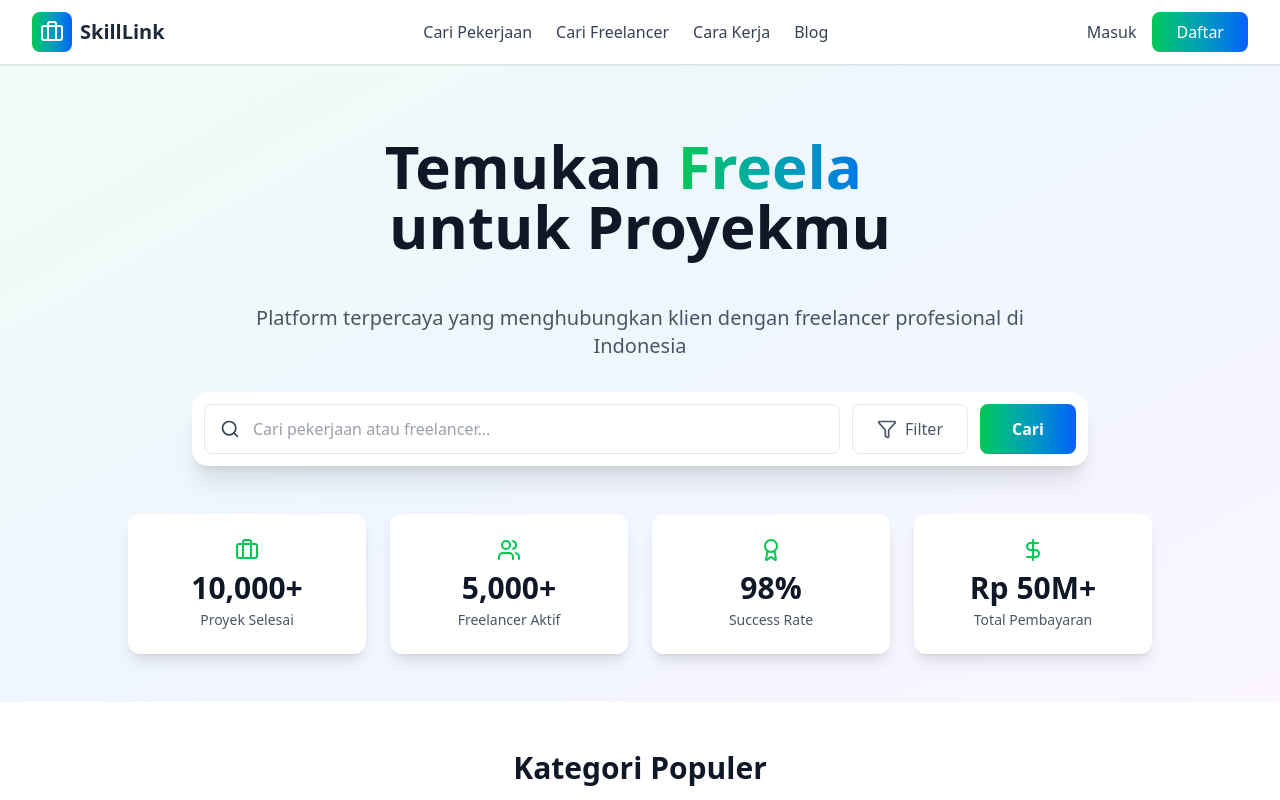
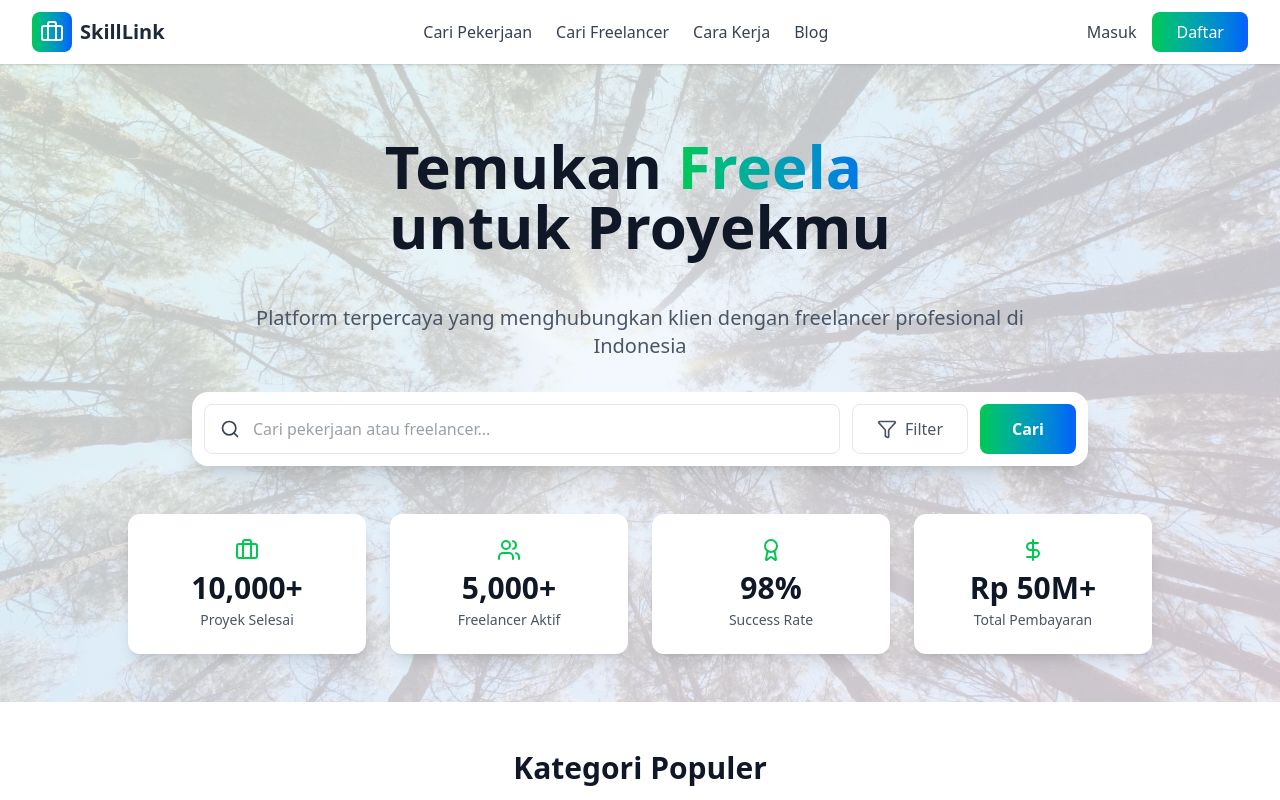
Before and after one commit to KodingMulu/SkillLink, a Next.js app in the folder web/: page / in a window 1280 px wide. Shown: the top 800 px of the page. Built offline with nearby package versions, Linux system fonts and the light colour scheme.

Commit message:
feature:mengubah bacround pada herohome tampilan beranda

```diff
--- a/web/src/app/components/HeroHome.tsx
+++ b/web/src/app/components/HeroHome.tsx
@@ -45,8 +45,20 @@ export default function HeroHome() {
 
      return (
           <>
-               <section className="pt-24 pb-12 px-4 bg-gradient-to-br from-green-50 via-blue-50 to-purple-50">
-                    <div className="max-w-7xl mx-auto text-center">
+               <section className="pt-24 pb-12 px-4 relative">
+                    {/* ===== TAMBAHAN BACKGROUND IMAGE - MULAI ===== */}
+                    <div
+                         className="absolute inset-0 bg-cover bg-center bg-no-repeat"
+                         style={{
+                              backgroundImage: "url('/images/bg.webp')", // 👈 GANTI NAMA FILE GAMBAR DI SINI
+                         }}
+                    >
+                         {/* Overlay ringan (opsional) - uncomment jika ingin sedikit gelap */}
+                         <div className="absolute inset-0 bg-gradient-to-br from-green-50/80 via-blue-50/80 to-purple-50/80"></div>
+                    </div>
+                    {/* ===== TAMBAHAN BACKGROUND IMAGE - SELESAI ===== */}
+
+                    <div className="max-w-7xl mx-auto text-center relative z-10">
                          <h1 className="text-4xl md:text-6xl font-bold text-gray-900 mb-10 mt-10 min-h-32">
                               Temukan <span className="bg-gradient-to-r from-green-500 to-blue-600 bg-clip-text text-transparent">
                                    {typedText}
```
